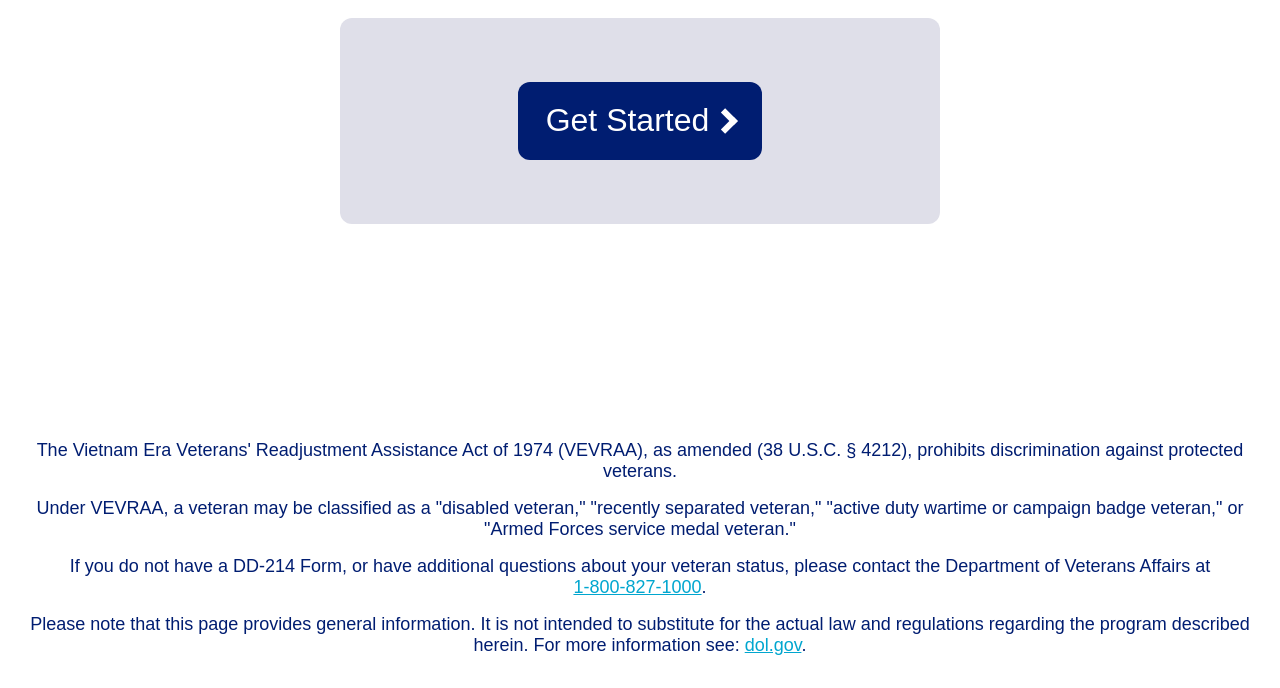
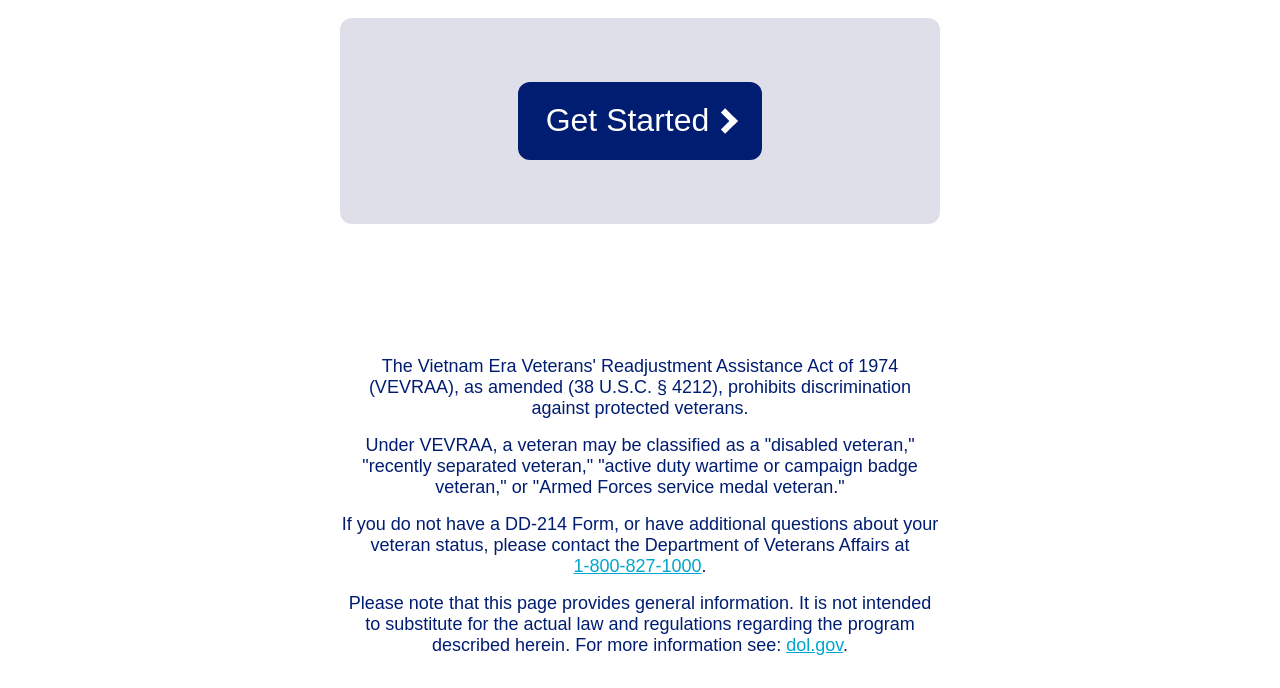
Before and after one commit to protectedveteran/protectedveteran.github.io, a website: page index.html in a window 1280 px wide. Shown: the part 112-800 px from the top of the page. Drawn offline with Linux system fonts and the light colour scheme.

Commit message:
footer fix

```diff
--- a/package.json
+++ b/package.json
@@ -5,7 +5,7 @@
     "main": "index.js",
     "scripts": {
         "start": "http-server -o",
-        "watch": "yarn watch-css && watch-ts",
+        "watch": "yarn watch-css | yarn watch-ts",
         "watch-css": "sass --watch ./src/style.scss style.css",
         "watch-ts": "tsc ./src/index.ts --watch --target esnext --outfile script.js"
     },
--- a/src/style.scss
+++ b/src/style.scss
@@ -192,7 +192,10 @@ main {
 
 footer {
     flex: 1;
-    margin: 1rem;
+    margin: 1rem auto;
+    padding: 0 1rem;
+    max-width: 600px;
+
     p {
         margin-bottom: 1rem;
     }
```
Also changed, not shown: style.css, 1 other file.
